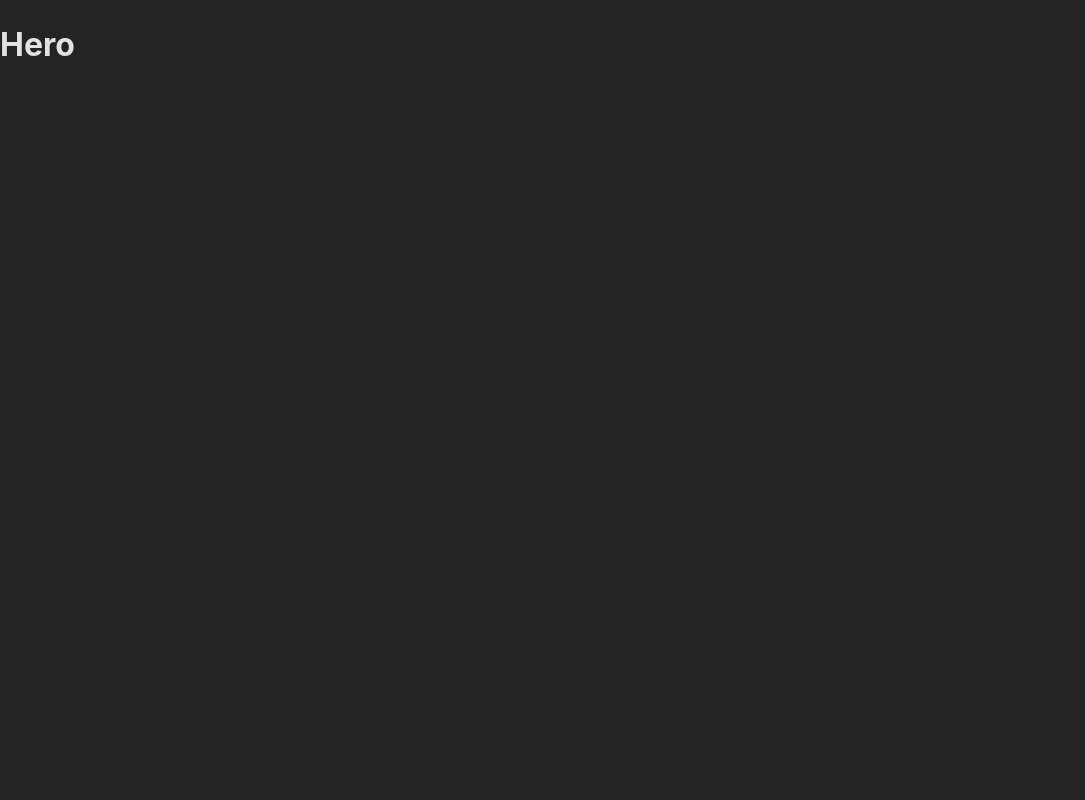
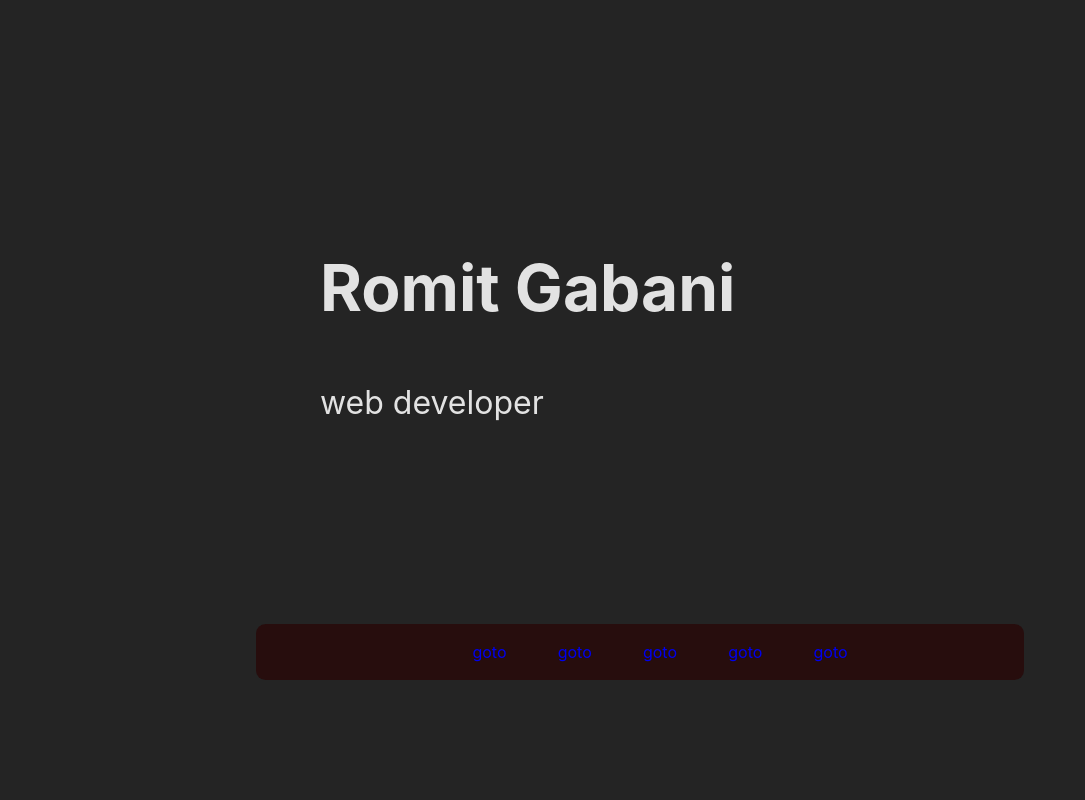
Before and after one commit to romitg2/portfolio-react-template, a React (Vite) app: page / in a window 1280 px wide. Shown: the top 800 px of the page, without its empty margins (0-1085 px from the left). Built offline with nearby package versions, Linux system fonts and the light colour scheme.

Commit message:
hero content added

```diff
--- a/src/App.jsx
+++ b/src/App.jsx
@@ -11,7 +11,7 @@ function App() {
   return (
     <>
       <Hero />
-      {/* <Navigation /> */}
+      <Navigation />
       {/* <Projects /> */}
       <div className="experience">
         <Canvas>{/* <Experience /> */}</Canvas>
--- a/src/Pages/Hero/Hero.jsx
+++ b/src/Pages/Hero/Hero.jsx
@@ -1,10 +1,20 @@
-import './hero.css';
+import "./hero.css";
 
 function Hero() {
-
-    return (
-        <h1>Hero</h1>
-    )
+  return (
+    <>
+      <div className="hero">
+        <div className="hero-content">
+          <div className="hero-name">
+            <h1 className="hero-name-text">Romit Gabani</h1>
+          </div>
+          <div className="hero-usp">
+            <p className="hero-usp-text">web developer</p>
+          </div>
+        </div>
+      </div>
+    </>
+  );
 }
 
 export default Hero;
--- a/src/Pages/Hero/hero.css
+++ b/src/Pages/Hero/hero.css
@@ -0,0 +1,31 @@
+
+
+.hero {
+    height: 100vh;
+    width: 100vw;
+
+}
+
+.hero-content {
+    margin-top: 30vh;
+    margin-left: 50%;
+    transform: translateX(-50%);
+}
+
+.hero-name {
+    display: block;
+}
+
+.hero-name-text {
+    font-size: 4rem
+}
+
+.hero-usp {
+    font-size: 2rem;
+    display: block;
+}
+
+.hero-usp-text {
+
+    display: block;
+}
--- a/src/index.css
+++ b/src/index.css
@@ -16,4 +16,5 @@
 body {
   margin: 0;
   padding: 0;
+  overflow: hidden;
 }
```
